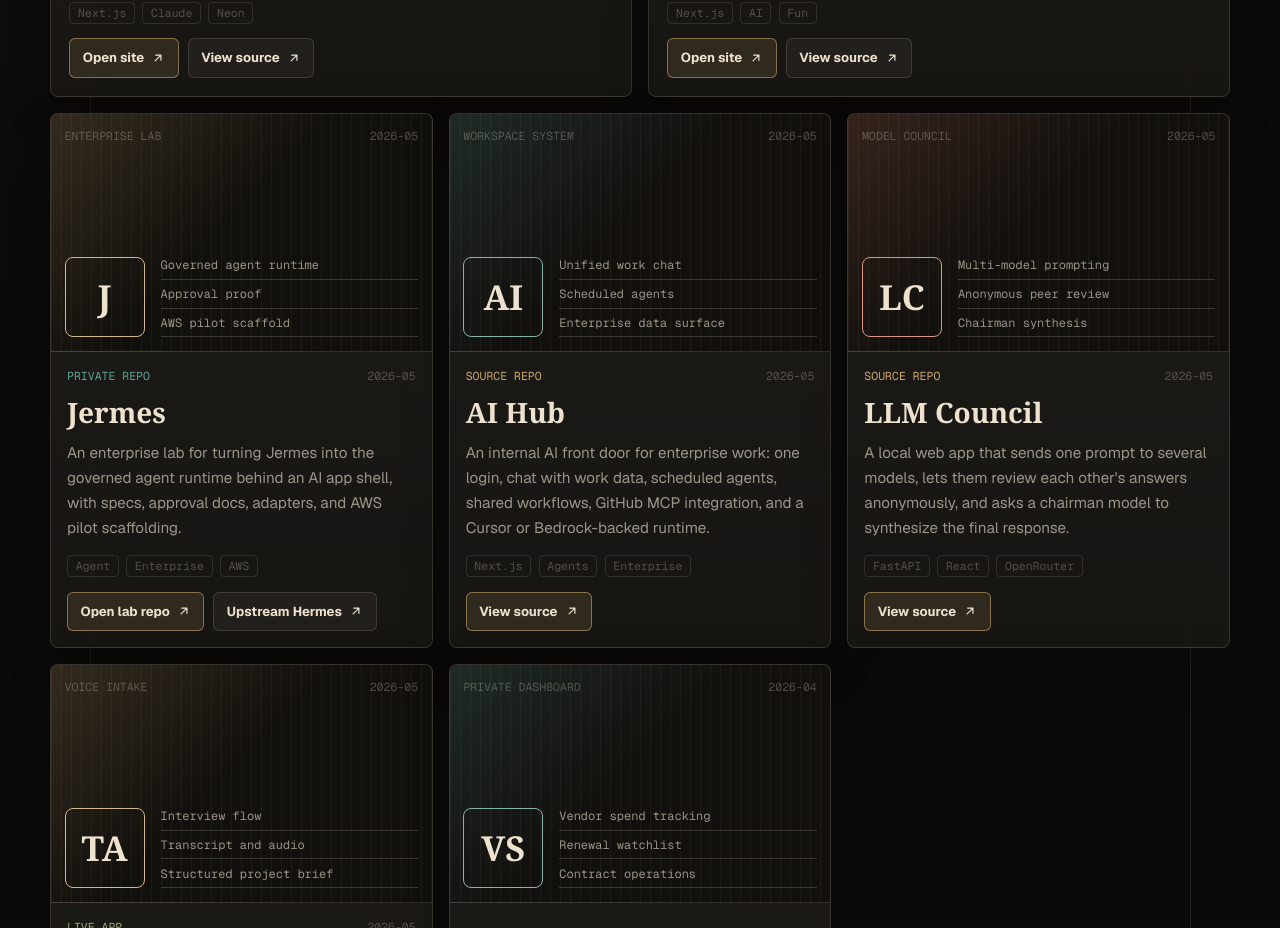
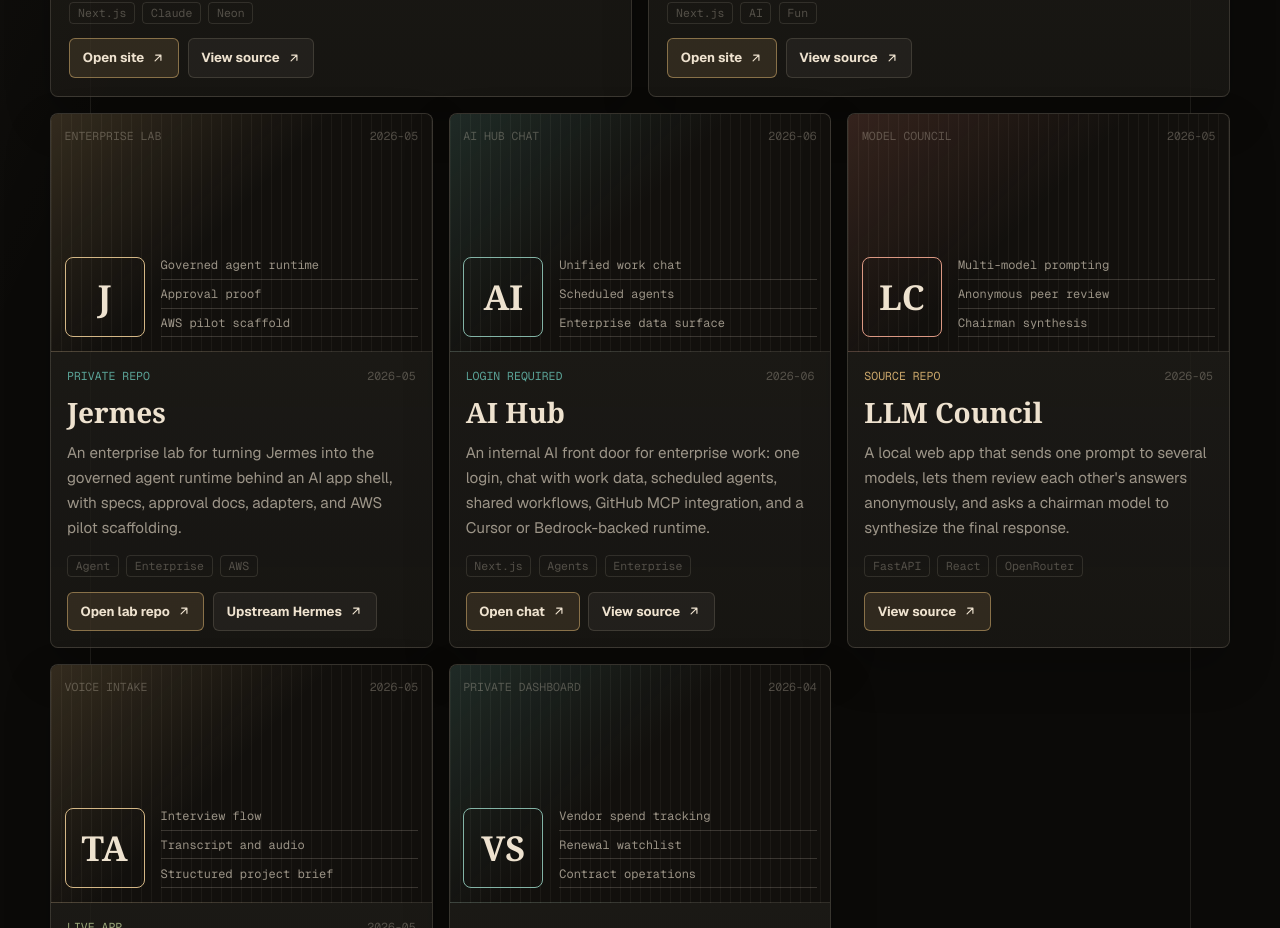
Before and after one commit to DadJokez/BuiltWithRobot, a Next.js app: page / in a window 1280 px wide. Shown: the part 1560-2488 px from the top of the page. Built offline with nearby package versions, Linux system fonts and the light colour scheme.

Commit message:
chore: link ai hub chat

```diff
--- a/src/data/projects.ts
+++ b/src/data/projects.ts
@@ -72,22 +72,26 @@ export const projects: Project[] = [
     description:
       "An internal AI front door for enterprise work: one login, chat with work data, scheduled agents, shared workflows, GitHub MCP integration, and a Cursor or Bedrock-backed runtime.",
     tags: ["Next.js", "Agents", "Enterprise"],
-    kind: "repo",
-    statusLabel: "Source repo",
+    kind: "private",
+    statusLabel: "Login required",
     visual: {
       type: "artifact",
       accent: "teal",
-      label: "Workspace system",
+      label: "AI hub chat",
       mark: "AI",
       lines: ["Unified work chat", "Scheduled agents", "Enterprise data surface"],
     },
     primaryAction: {
+      label: "Open chat",
+      href: "https://ai-workspace.builtwithrobot.link/chat",
+    },
+    secondaryAction: {
       label: "View source",
       href: "https://github.com/DadJokez/AI-workspace",
     },
-    url: "https://github.com/DadJokez/AI-workspace",
+    url: "https://ai-workspace.builtwithrobot.link/chat",
     githubUrl: "https://github.com/DadJokez/AI-workspace",
-    date: "2026-05",
+    date: "2026-06",
   },
   {
     id: "llm-council",
```
